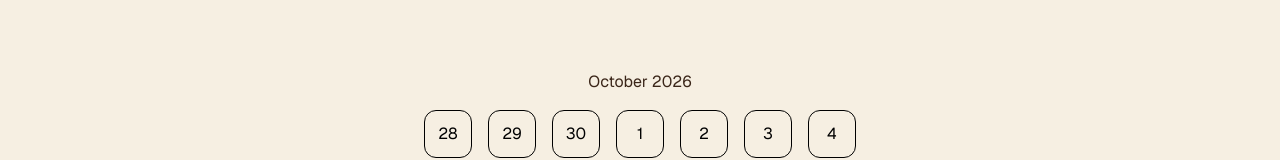
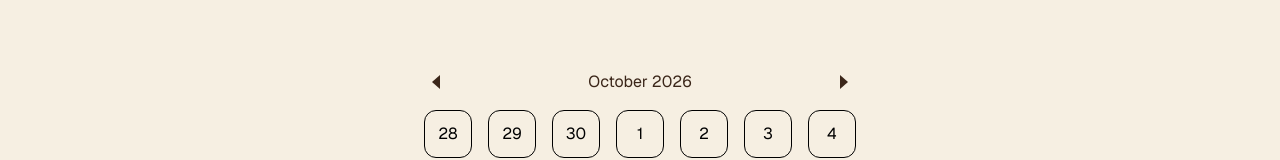
Before and after one commit to Dbrowne14/Confetti, a Next.js app: page / in a window 1280 px wide. Shown: the part 211-371 px from the top of the page. Built offline with nearby package versions, Linux system fonts and the light colour scheme.

Commit message:
adding button UI

```diff
--- a/components/calendar/CalendarMain.tsx
+++ b/components/calendar/CalendarMain.tsx
@@ -1,14 +1,6 @@
+"use client";
 import React from "react";
-
-const days = [
-  "Mon",
-  "Tue",
-  "Wed",
-  "Thu",
-  "Fri",
-  "Sat",
-  "Sun",
-];
+import { useState } from "react";
 
 const months = [
   "January",
@@ -34,18 +26,19 @@ const CalendarMain = () => {
     year,
     month,
   );
+  const [currentMonth, setCurrentMonth] = useState(month);
 
-  const lastDateOfPreviousMonth = new Date(year, month, 0);
+  const lastDateOfPreviousMonth = new Date(year, currentMonth, 0);
   const daysInPreviousMonth = lastDateOfPreviousMonth.getDate();
 
   const startDay =
     firstDayOfMonth > 0
       ? {
-          startMonth: month - 1,
+          startMonth: currentMonth - 1,
           startDay: daysInPreviousMonth - (firstDayOfMonth - 1),
         }
       : {
-          startMonth: month,
+          startMonth: currentMonth,
           startDay: 1,
         };
 
@@ -54,14 +47,21 @@ const CalendarMain = () => {
 
   return (
     <main className="flex flex-col items-center justify-center gap-4">
-      <div>{months[month] + " " + year}</div>
+      <div className="flex w-full justify-between items-center">
+        <ButtonUI direction="left" setMonth={setCurrentMonth} />
+        <div>{months[currentMonth] + " " + year}</div>
+        <ButtonUI direction="right" setMonth={setCurrentMonth} />
+      </div>
 
       <div className="flex flex-col gap-2">
         {weeksArray.map((_, weekIndex) => {
           const weekOffset = weekIndex * 7;
 
           return (
-            <div key={weekIndex} className="flex items-center justify-center gap-4">
+            <div
+              key={weekIndex}
+              className="flex items-center justify-center gap-4"
+            >
               {calendarWeek.map((_, dayIndex) => {
                 const date = new Date(
                   year,
@@ -69,7 +69,6 @@ const CalendarMain = () => {
                   startDay.startDay + weekOffset + dayIndex,
                 );
 
-                const day = date.getDay();
                 const dayDate = date.getDate();
 
                 return (
@@ -116,4 +115,30 @@ export const weeksCalcs = (
   };
 };
 
+type ButtonUIProps = {
+  direction: "left" | "right";
+  setMonth: React.Dispatch<React.SetStateAction<number>>;
+};
+
+export const ButtonUI = ({ direction, setMonth }: ButtonUIProps) => {
+  const handleClick = () => {
+    direction === "left"
+      ? setMonth((prev) => (prev - 1 + 12) % 12)
+      : setMonth((prev) => (prev + 1 + 12) % 12);
+  };
+  return (
+    <button onClick={handleClick}>
+      <svg
+        width="24"
+        height="24"
+        viewBox="0 0 24 24"
+        fill="currentColor"
+        className={direction === "left" ? "rotate-180" : ""}
+      >
+        <path d="M8 5l8 7-8 7V5z" />
+      </svg>
+    </button>
+  );
+};
+
 export default CalendarMain;
```
